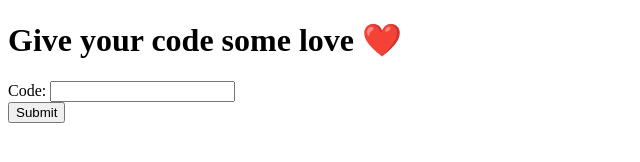
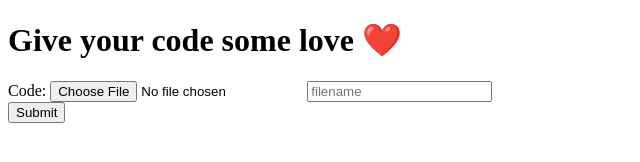
Before and after one commit to jmchang35/Serverless-Camp, a website: page bunnimage/index.html in a window 1280 px wide. Shown: the whole page, without its empty margins (0-640 px from the left). Drawn offline with Linux system fonts and the light colour scheme.

Commit message:
accepts diff types

```diff
--- a/bunnimage/index.html
+++ b/bunnimage/index.html
@@ -8,9 +8,10 @@
   <body>
       <div>
               <h1 id="h1">Give your code some love ❤️</h1>
-              <form id="bunnForm">
+              <form id="bunnForm" enctype="multipart/form-data">
                   <label>Code: </label>
-                  <input type="text" id="username" name="name" /><br>
+                  <input type="file" name="image"></input>
+                  <input type="text" id="username" placeholder ='filename' name="name" /><br>
                   <input value="Submit" type="submit" />
               </form>
               <br/>
--- a/bunnimage/index.js
+++ b/bunnimage/index.js
@@ -1,6 +1,7 @@
 const bunnForm = document.getElementById('bunnForm');
 
 bunnForm.addEventListener('submit', function (event) {
+    event.preventDefault()
     const username = document.getElementById("username").value
     const output = document.getElementById("output")
     output.textContent = username + "❤"
```
